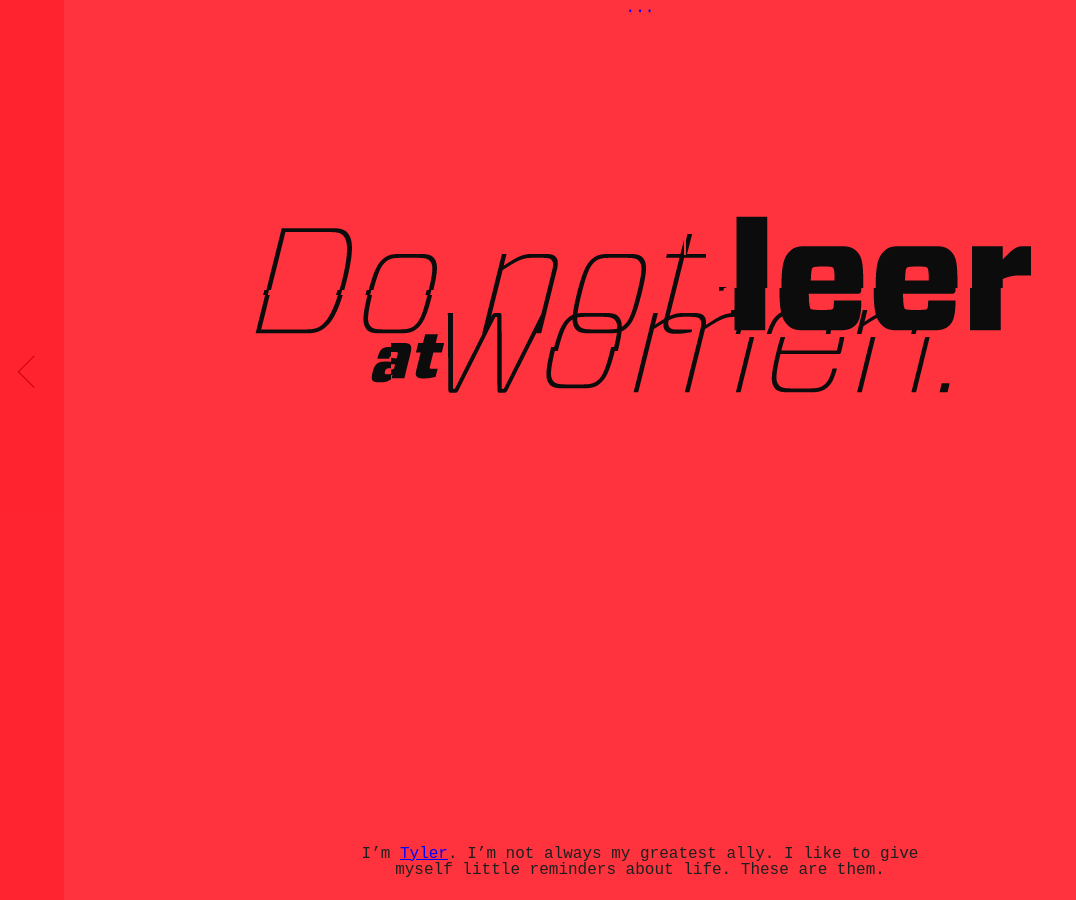
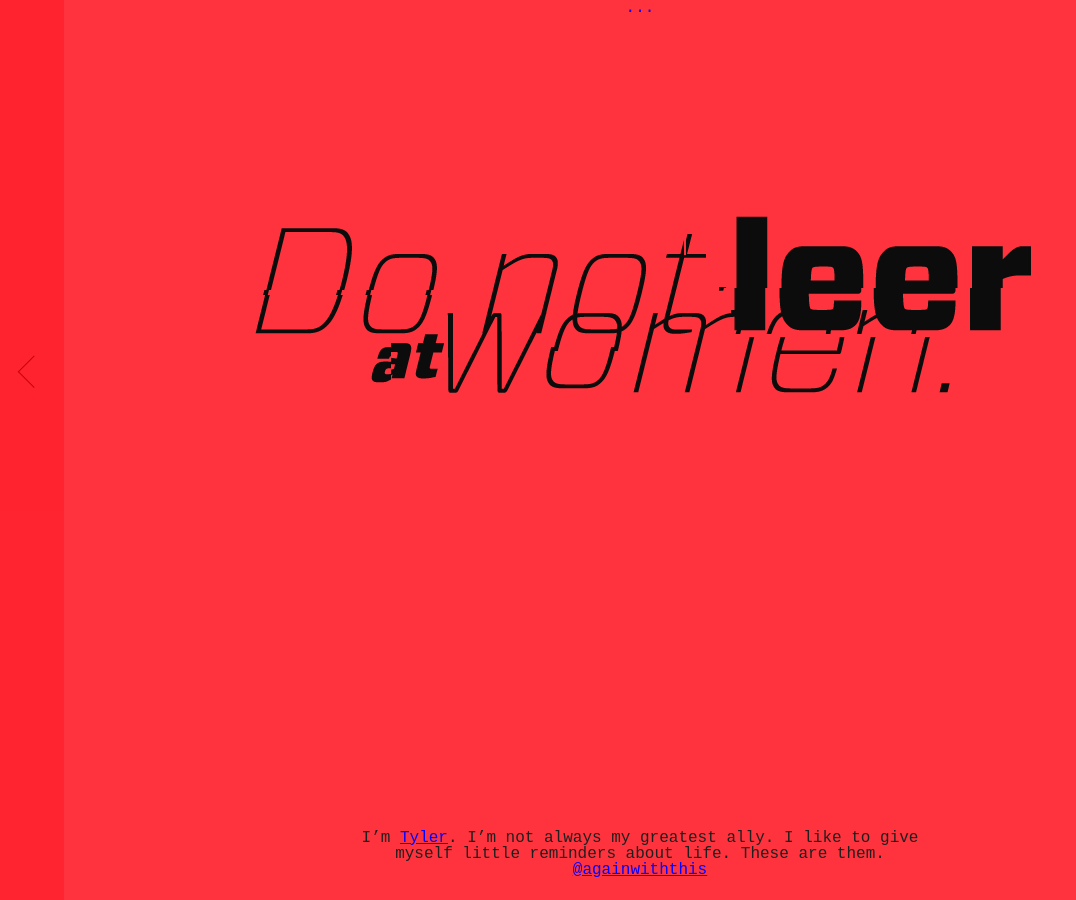
Before and after one commit to tylergaw/againwiththis, a Jekyll site: the page built from src/_posts/2013-04-27-donotleer.md, in a window 1280 px wide. Shown: the whole page, without its empty margins (0-1076 px from the left). Built offline with Jekyll 4.4.1, drawn with Linux system fonts in a browser that asks for light colours.

Commit message:
building newest, adding twitter

```diff
--- a/public/callmom.html
+++ b/public/callmom.html
@@ -21,6 +21,10 @@
 
 
 
+        <a class="next-btn" href="/thebouncer">
+            next
+        </a>
+
 
         <p class='sage-advice'>It's been a damn month, call your mom.</p>
 
@@ -33,6 +37,8 @@
                 I’m <a href="http://twitter.com/thegaw">Tyler</a>. I’m not always
                 my greatest ally. I like to give myself little reminders about life.
                 These are them.
+                <br>
+                <a href="http://twitter.com/againwiththis">@againwiththis</a>
             </p>
         </footer>
 
--- a/public/thedrinking.html
+++ b/public/thedrinking.html
@@ -33,6 +33,8 @@
                 I’m <a href="http://twitter.com/thegaw">Tyler</a>. I’m not always
                 my greatest ally. I like to give myself little reminders about life.
                 These are them.
+                <br>
+                <a href="http://twitter.com/againwiththis">@againwiththis</a>
             </p>
         </footer>
 
--- a/src/_layouts/default.html
+++ b/src/_layouts/default.html
@@ -37,6 +37,8 @@
                 I’m <a href="http://twitter.com/thegaw">Tyler</a>. I’m not always
                 my greatest ally. I like to give myself little reminders about life.
                 These are them.
+                <br>
+                <a href="http://twitter.com/againwiththis">@againwiththis</a>
             </p>
         </footer>
 
```
Also changed, not shown: public/index.html (+8 -0 lines).
